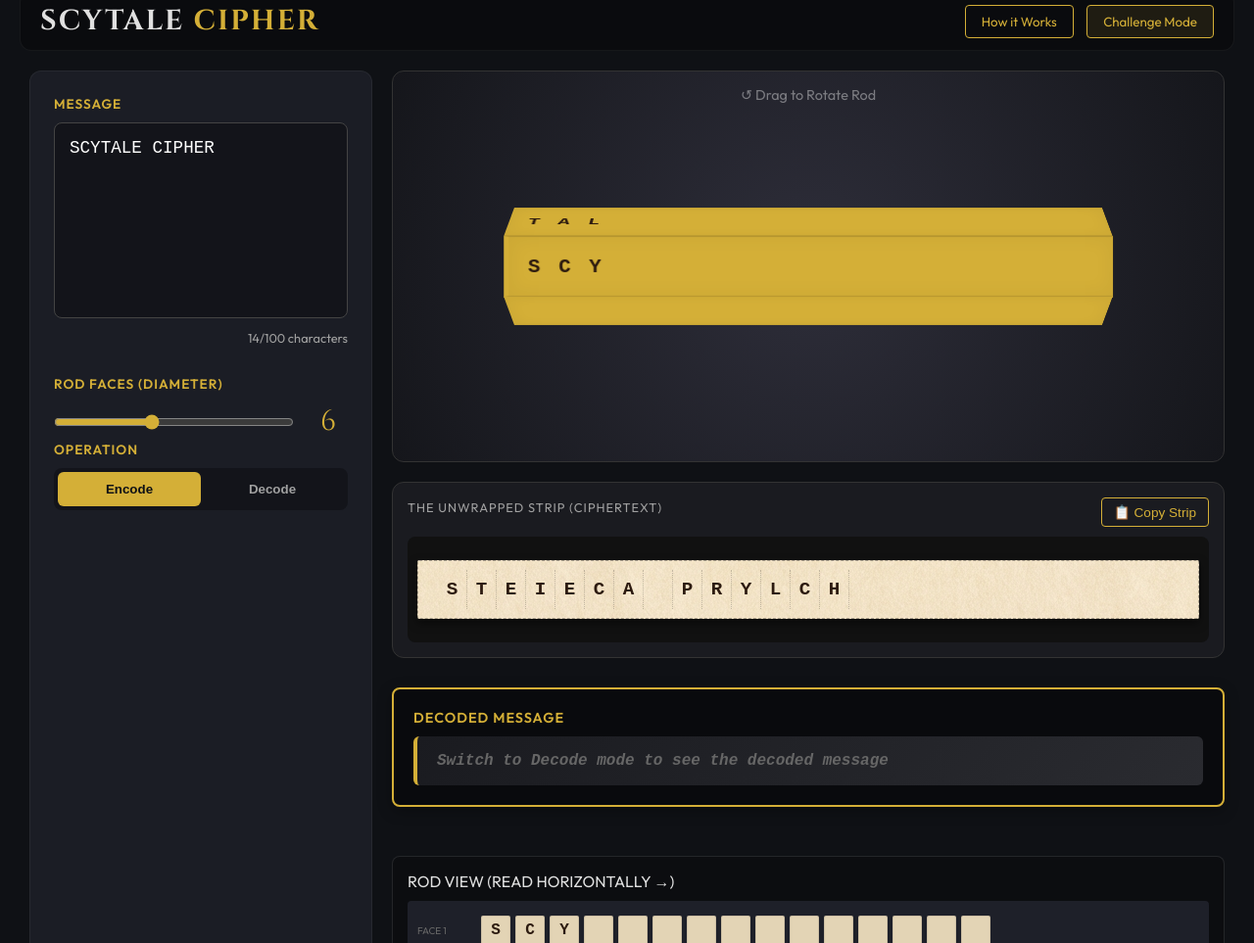
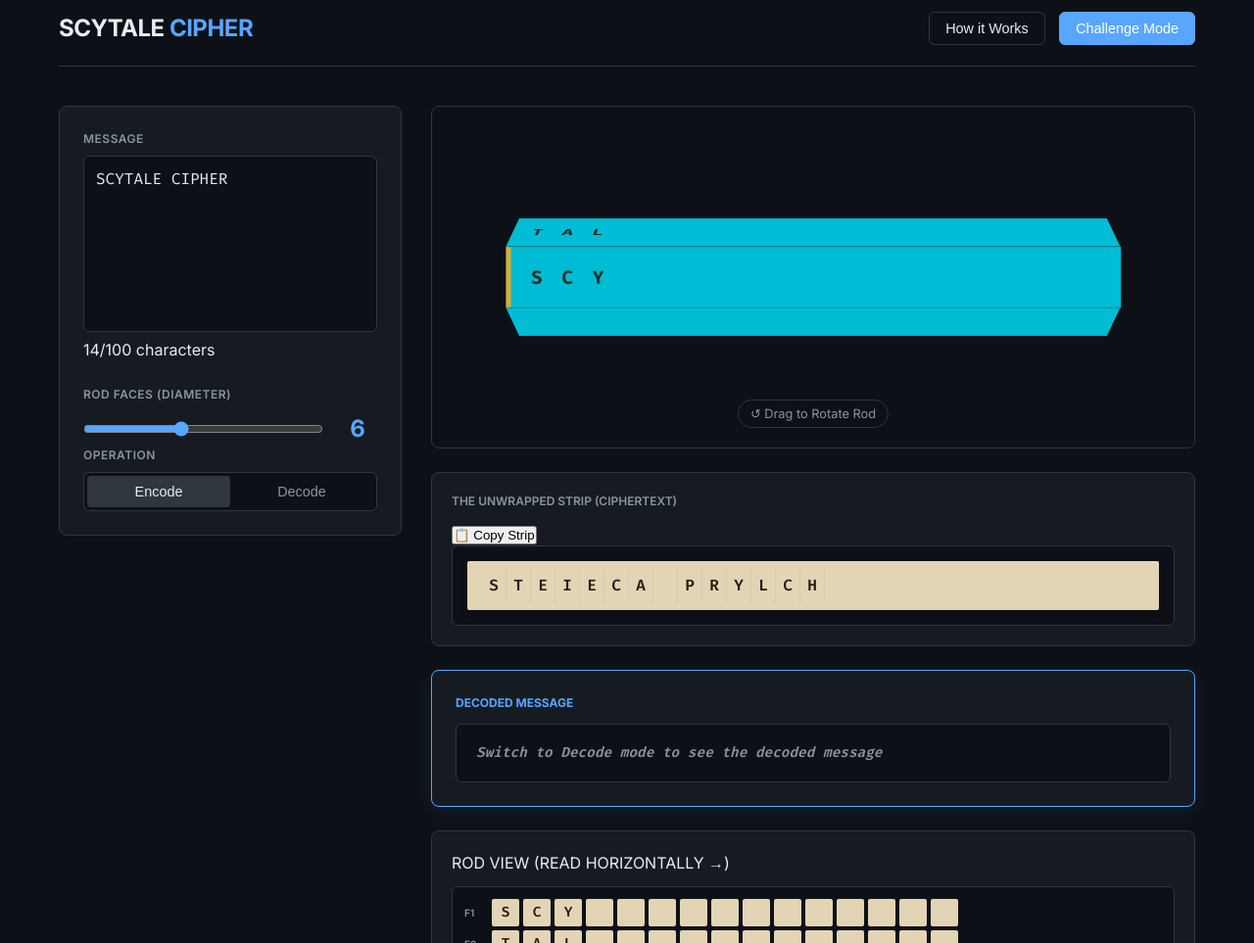
Before and after one commit to vladimirlopez/scytale-simulation, a website built with Vite: page index.html in a window 1280 px wide. Shown: the part 29-992 px from the top of the page at 98% size. Built offline with nearby package versions, Linux system fonts and the light colour scheme.

Commit message:
Change aesthetic to match 'The Thinking Experiment' blog theme

```diff
--- a/index.html
+++ b/index.html
@@ -9,7 +9,8 @@
   <title>Scytale Cipher | Intro to Cryptography</title>
   <link rel="preconnect" href="https://fonts.googleapis.com">
   <link rel="preconnect" href="https://fonts.gstatic.com" crossorigin>
-  <link href="https://fonts.googleapis.com/css2?family=Cinzel:wght@400;700&family=Outfit:wght@300;400;600&display=swap"
+  <link
+    href="https://fonts.googleapis.com/css2?family=Inter:wght@300;400;500;600;700&family=Fira+Code:wght@400;600&display=swap"
     rel="stylesheet">
   <link rel="stylesheet" href="./style.css">
 </head>
--- a/style.css
+++ b/style.css
@@ -1,17 +1,21 @@
 :root {
-    --bg-dark: #0f1115;
-    --bg-panel: rgba(30, 32, 40, 0.85);
-    --accent-gold: #d4af37;
-    --accent-gold-glow: rgba(212, 175, 55, 0.4);
-    --text-main: #e0e0e0;
-    --text-dim: #a0a0a0;
-    --font-display: 'Cinzel', serif;
-    --font-body: 'Outfit', sans-serif;
+    --bg-dark: #0d1117;
+    --bg-panel: #161b22;
+    --bg-input: #0d1117;
+    --accent-primary: #58a6ff;
+    /* GitHub Blue / Thinking Experiment Accent */
+    --accent-secondary: #00BCD4;
+    /* Teal Accent */
+    --text-main: #e6edf3;
+    --text-dim: #8b949e;
+    --border-color: #30363d;
+    --font-body: 'Inter', sans-serif;
+    --font-mono: 'Fira Code', monospace;
 
+    /* Rod Visuals */
     --rod-wood: #5D4037;
     --rod-wood-dark: #3E2723;
     --parchment-bg: #E3D4B5;
-    /* Fallback */
     --ink-color: #2c1a0f;
 }
 
@@ -29,12 +33,14 @@ body {
     overflow-y: auto;
     display: flex;
     flex-direction: column;
+    line-height: 1.5;
 }
 
 #app {
     width: 100%;
-    height: 100%;
-    padding: 20px;
+    max-width: 1200px;
+    margin: 0 auto;
+    padding: 40px 20px;
     display: flex;
     flex-direction: column;
 }
@@ -44,94 +50,101 @@ header {
     display: flex;
     justify-content: space-between;
     align-items: center;
-    margin-bottom: 20px;
-    padding: 10px 20px;
-    background: rgba(0, 0, 0, 0.3);
-    border-radius: 12px;
-    border: 1px solid rgba(255, 255, 255, 0.05);
+    margin-bottom: 40px;
+    padding-bottom: 20px;
+    border-bottom: 1px solid var(--border-color);
 }
 
 h1 {
-    font-family: var(--font-display);
-    font-size: 1.8rem;
-    letter-spacing: 2px;
+    font-weight: 700;
+    font-size: 1.5rem;
+    letter-spacing: -0.5px;
 }
 
 .accent {
-    color: var(--accent-gold);
+    color: var(--accent-primary);
 }
 
 .nav-btn {
     background: transparent;
-    border: 1px solid var(--accent-gold);
-    color: var(--accent-gold);
+    border: 1px solid var(--border-color);
+    color: var(--text-main);
     padding: 8px 16px;
-    font-family: var(--font-body);
-    border-radius: 4px;
+    font-size: 0.9rem;
+    font-weight: 500;
+    border-radius: 6px;
     cursor: pointer;
-    transition: all 0.3s ease;
+    transition: all 0.2s ease;
     margin-left: 10px;
 }
 
 .nav-btn:hover {
-    background: var(--accent-gold);
-    color: var(--bg-dark);
+    background: var(--border-color);
+    border-color: var(--text-dim);
 }
 
 .nav-btn.special {
-    background: rgba(212, 175, 55, 0.1);
+    background: var(--accent-primary);
+    border-color: var(--accent-primary);
+    color: white;
+}
+
+.nav-btn.special:hover {
+    filter: brightness(1.1);
 }
 
 /* Main Layout */
 main {
     display: grid;
     grid-template-columns: 350px 1fr;
-    gap: 20px;
+    gap: 30px;
     flex: 1;
-    min-height: 0;
-    padding: 0 10px;
 }
 
 .card {
     background: var(--bg-panel);
-    border-radius: 12px;
+    border-radius: 8px;
     padding: 24px;
-    border: 1px solid rgba(255, 255, 255, 0.05);
+    border: 1px solid var(--border-color);
     display: flex;
     flex-direction: column;
 }
 
 /* Controls */
 .controls-panel {
-    gap: 30px;
+    gap: 25px;
+    height: fit-content;
 }
 
 .input-group label,
 .setting label {
-    color: var(--accent-gold);
-    font-size: 0.85rem;
+    color: var(--text-dim);
+    font-size: 0.75rem;
     font-weight: 600;
-    margin-bottom: 10px;
+    margin-bottom: 8px;
     display: block;
-    letter-spacing: 1px;
+    text-transform: uppercase;
+    letter-spacing: 0.5px;
 }
 
 textarea {
     width: 100%;
-    height: 200px;
-    background: rgba(0, 0, 0, 0.3);
-    border: 1px solid #444;
-    border-radius: 8px;
-    padding: 15px;
-    color: #fff;
-    font-family: monospace;
-    font-size: 1.1rem;
+    height: 180px;
+    background: var(--bg-input);
+    border: 1px solid var(--border-color);
+    border-radius: 6px;
+    padding: 12px;
+    color: var(--text-main);
+    font-family: var(--font-mono);
+    font-size: 1rem;
     resize: none;
+    transition: border-color 0.2s;
 }
 
 textarea:focus {
     outline: none;
-    border-color: var(--accent-gold);
+    border-color: var(--accent-primary);
+    box-shadow: 0 0 0 3px rgba(88, 166, 255, 0.1);
 }
 
 .slider-container {
@@ -142,60 +155,62 @@ textarea:focus {
 
 input[type="range"] {
     flex: 1;
-    accent-color: var(--accent-gold);
+    accent-color: var(--accent-primary);
     cursor: pointer;
 }
 
 #diameter-value {
-    font-family: var(--font-display);
-    font-size: 1.8rem;
-    color: var(--accent-gold);
+    font-weight: 700;
+    font-size: 1.5rem;
+    color: var(--accent-primary);
     min-width: 40px;
     text-align: center;
 }
 
 .toggle-switch {
     display: flex;
-    background: rgba(0, 0, 0, 0.3);
-    border-radius: 8px;
-    padding: 4px;
+    background: var(--bg-input);
+    border: 1px solid var(--border-color);
+    border-radius: 6px;
+    padding: 3px;
 }
 
 .toggle-switch button {
     flex: 1;
     background: transparent;
     border: none;
-    padding: 10px;
+    padding: 8px;
     color: var(--text-dim);
     cursor: pointer;
-    border-radius: 6px;
-    font-weight: 600;
+    border-radius: 4px;
+    font-weight: 500;
+    font-size: 0.9rem;
+    transition: all 0.2s;
 }
 
 .toggle-switch button.active {
-    background: var(--accent-gold);
-    color: var(--bg-dark);
+    background: var(--border-color);
+    color: var(--text-main);
 }
 
 /* Visualization Panel */
 .visualization-panel {
     display: flex;
     flex-direction: column;
-    gap: 20px;
-    position: relative;
+    gap: 24px;
 }
 
 /* 3D Scene */
 .scene-3d {
-    min-height: 400px;
-    flex: none;
-    background: radial-gradient(circle at center, #2e2e3a 0%, #15161b 100%);
-    border-radius: 12px;
-    border: 1px solid #333;
+    min-height: 350px;
+    background: #0d1117;
+    background-image: radial-gradient(#30363d 0.5px, transparent 0.5px);
+    background-size: 20px 20px;
+    border-radius: 8px;
+    border: 1px solid var(--border-color);
     position: relative;
     overflow: hidden;
-    perspective: 1500px;
-    /* Better perspective for horizontal cylinder */
+    perspective: 1200px;
     display: flex;
     justify-content: center;
     align-items: center;
@@ -203,13 +218,17 @@ input[type="range"] {
 
 .rod-instructions {
     position: absolute;
-    top: 15px;
+    bottom: 20px;
     left: 50%;
     transform: translateX(-50%);
-    color: rgba(255, 255, 255, 0.4);
-    font-size: 0.9rem;
+    color: var(--text-dim);
+    font-size: 0.8rem;
     pointer-events: none;
     z-index: 10;
+    background: rgba(13, 17, 23, 0.8);
+    padding: 4px 12px;
+    border-radius: 20px;
+    border: 1px solid var(--border-color);
 }
 
 .scytale-wrapper {
@@ -217,8 +236,6 @@ input[type="range"] {
     transform-style: preserve-3d;
     width: 600px;
     height: 100px;
-    /* Base cylinder diameter approx */
-    /* We rotate the wrapper based on drag */
     transition: transform 0.1s linear;
 }
 
@@ -231,485 +248,243 @@ input[type="range"] {
     transform-style: preserve-3d;
 }
 
-/* Horizontal Faces */
-/* The cylinder is horizontal.
-   Axis of rotation is X?
-   Wait. The user rotates it to see the "back".
-   Standard rotation would be around X axis (tumbling) or Y axis (spinning like a top).
-   Horizontal rod spins around X-axis? No.
-   If Rod lies on X-axis (Left-Right).
-   Spinning it means rotating around X-axis.
-   So Faces are planes parallel to X-axis.
-*/
 .face {
     position: absolute;
-    /* Width = Rod Length */
     width: 100%;
-    /* Height = Face width */
     height: 60px;
-    /* Base height, dynamic */
-
-    background: #d4af37;
-    /* Force Visible Color */
-
-    /* Borders for strip definition */
-    border-top: 1px solid rgba(0, 0, 0, 0.15);
-    border-bottom: 1px solid rgba(0, 0, 0, 0.15);
-    box-shadow: inset 0 0 20px rgba(0, 0, 0, 0.05);
-
+    background: var(--accent-secondary);
+    border-top: 1px solid rgba(0, 0, 0, 0.1);
+    border-bottom: 1px solid rgba(0, 0, 0, 0.1);
     display: flex;
-    /* Flex direction row for text along the rod */
     flex-direction: row;
     align-items: center;
     padding-left: 10px;
-
-    font-family: 'Courier New', monospace;
-    font-weight: bold;
-    font-size: 20px;
+    font-family: var(--font-mono);
+    font-weight: 600;
+    font-size: 18px;
     color: var(--ink-color);
-
     overflow: hidden;
     backface-visibility: hidden;
-    /* Or visible? blocks back */
 }
 
-/* Text grid on face */
 .face-char {
     width: 30px;
-    /* Fixed char width */
     text-align: center;
-    /* Optional: cell borders */
 }
-
 
 /* Unwrapped Strip */
 .strip-view-container {
-    height: 180px;
-    background: #1a1b20;
-    border-radius: 12px;
-    border: 1px solid #333;
-    padding: 15px;
-    display: flex;
-    flex-direction: column;
+    background: var(--bg-panel);
+    border-radius: 8px;
+    border: 1px solid var(--border-color);
+    padding: 20px;
 }
 
 .strip-view-container label {
     color: var(--text-dim);
-    font-size: 0.8rem;
-    margin-bottom: 10px;
-    letter-spacing: 1px;
+    font-size: 0.75rem;
+    font-weight: 600;
+    text-transform: uppercase;
+    margin-bottom: 12px;
+    display: block;
 }
 
 .strip-track {
-    flex: 1;
-    background: #111;
-    border-radius: 8px;
+    background: var(--bg-input);
+    border-radius: 6px;
     overflow-x: auto;
-    overflow-y: hidden;
-    display: flex;
-    align-items: center;
-    padding: 0 10px;
-
-    /* Scrollbar styling */
-    scrollbar-width: thin;
-    scrollbar-color: var(--accent-gold) #111;
+    padding: 15px;
+    border: 1px solid var(--border-color);
 }
 
 .parchment-strip {
     display: flex;
-    background: url('/parchment.png');
     background-color: var(--parchment-bg);
-    height: 60px;
+    height: 50px;
     align-items: center;
-    padding: 0 20px;
+    padding: 0 15px;
     border-radius: 2px;
-    box-shadow: 0 4px 10px rgba(0, 0, 0, 0.5);
-    border: 1px dashed rgba(0, 0, 0, 0.3);
-
-    /* Simulate long strip */
+    box-shadow: 0 2px 8px rgba(0, 0, 0, 0.2);
     min-width: 100%;
 }
 
 .strip-char {
-    width: 30px;
-    height: 40px;
-    border-right: 1px dotted rgba(0, 0, 0, 0.2);
+    width: 25px;
+    height: 35px;
+    border-right: 1px dotted rgba(0, 0, 0, 0.1);
     display: flex;
     justify-content: center;
     align-items: center;
-    font-family: 'Courier New', monospace;
-    font-weight: bold;
-    font-size: 1.2rem;
-    white-space: pre;
+    font-family: var(--font-mono);
+    font-weight: 600;
+    font-size: 1rem;
     color: var(--ink-color);
     flex-shrink: 0;
 }
 
+/* Decoded Message */
+.decoded-message-container {
+    background: var(--bg-panel);
+    padding: 24px;
+    border-radius: 8px;
+    border: 1px solid var(--accent-primary);
+    box-shadow: 0 4px 20px rgba(88, 166, 255, 0.1);
+}
 
-/* Modal Styles (Same as before) */
-.modal {
-    position: fixed;
-    z-index: 1000;
-    top: 0;
-    left: 0;
-    width: 100%;
-    height: 100%;
-    background: rgba(0, 0, 0, 0.9);
+.decoded-message-container label {
+    color: var(--accent-primary);
+    font-size: 0.75rem;
+    font-weight: 700;
+    text-transform: uppercase;
+    margin-bottom: 12px;
+    display: block;
+}
+
+.decoded-message {
+    font-family: var(--font-mono);
+    font-size: 1.5rem;
+    font-weight: 600;
+    color: var(--text-main);
+    background: var(--bg-input);
+    padding: 15px 20px;
+    border-radius: 6px;
+    border: 1px solid var(--border-color);
+    min-height: 60px;
     display: flex;
-    justify-content: center;
     align-items: center;
 }
 
-.modal.hidden {
-    display: none;
+.decoded-message.empty {
+    color: var(--text-dim);
+    font-size: 0.9rem;
+    font-style: italic;
 }
 
-.modal-content {
-    background: #1e2029;
-    padding: 40px;
-    border: 1px solid var(--accent-gold);
+/* 2D Grid */
+.grid-view-container {
+    background: var(--bg-panel);
+    padding: 20px;
     border-radius: 8px;
-    max-width: 600px;
-    position: relative;
-}
-
-.close-modal {
-    position: absolute;
-    top: 10px;
-    right: 20px;
-    font-size: 2rem;
-    cursor: pointer;
-}
-
-h2 {
-    color: var(--accent-gold);
-    font-family: var(--font-display);
-    margin-bottom: 15px;
-}
-
-.challenge-code {
-    background: #000;
-    color: var(--accent-gold);
-    font-family: monospace;
-    font-size: 1.5rem;
-    padding: 20px;
-    text-align: center;
-    border: 1px solid #444;
-    margin: 20px 0;
-}
-
-#btn-submit-challenge {
-    background: var(--accent-gold);
-    border: none;
-    padding: 12px;
-    width: 100%;
-    font-weight: bold;
-    cursor: pointer;
-    margin-top: 10px;
-}
-
-@media (max-width: 900px) {
-    main {
-        grid-template-columns: 1fr;
-        overflow-y: scroll;
-    }
-
-    .visualization-panel {
-        min-height: 500px;
-    }
-}
-
-/* 2D Grid View */
-.grid-view-container {
-    background: rgba(0, 0, 0, 0.2);
-    padding: 15px;
-    border-radius: 8px;
-    border: 1px solid rgba(255, 255, 255, 0.1);
-    margin-top: 20px;
+    border: 1px solid var(--border-color);
 }
 
 .grid-content {
     display: flex;
     flex-direction: column;
-    gap: 5px;
-    margin-top: 10px;
-    background: #1e2029;
-    /* Dark paper */
-    padding: 10px;
-    border-radius: 4px;
+    gap: 4px;
+    margin-top: 12px;
+    background: var(--bg-input);
+    padding: 12px;
+    border-radius: 6px;
+    border: 1px solid var(--border-color);
     overflow-x: auto;
 }
 
 .grid-row {
     display: flex;
-    gap: 5px;
-    border-bottom: 1px dotted rgba(255, 255, 255, 0.1);
-    padding: 5px 0;
+    gap: 4px;
+}
+
+.grid-row::before {
+    content: "F" attr(data-face);
+    color: var(--text-dim);
+    font-size: 10px;
+    width: 24px;
+    display: flex;
+    align-items: center;
+    font-weight: 600;
 }
 
 .grid-cell {
-    width: 30px;
-    height: 30px;
+    width: 28px;
+    height: 28px;
     display: flex;
     justify-content: center;
     align-items: center;
     background: var(--parchment-bg);
-    /* Match parchment logic */
     color: var(--ink-color);
-    font-family: 'Courier New', monospace;
-    font-weight: bold;
-    border: 1px solid rgba(0, 0, 0, 0.1);
+    font-family: var(--font-mono);
+    font-weight: 600;
+    font-size: 0.9rem;
     border-radius: 2px;
 }
 
-/* Highlight first column */
 .grid-cell.first-col {
-    border-color: var(--accent-gold);
-    background-color: #f0e6d2;
-    /* Slightly brighter parchment */
-    box-shadow: 0 0 5px rgba(212, 175, 55, 0.3);
-}
-
-/* Add row label? */
-.grid-row::before {
-    content: "FACE " attr(data-face);
-    color: #666;
-    font-size: 10px;
-    width: 60px;
-    display: flex;
-    align-items: center;
-}
-
-/* Decoded Message Display */
-.decoded-message-container {
-    background: rgba(0, 0, 0, 0.4);
-    padding: 20px;
-    border-radius: 8px;
-    border: 2px solid var(--accent-gold);
-    box-shadow: 0 4px 15px rgba(0, 0, 0, 0.3);
-    margin: 10px 0;
-}
-
-.decoded-message-container label {
-    color: var(--accent-gold);
-    font-size: 0.9rem;
-    font-weight: 600;
-    letter-spacing: 1px;
-    margin-bottom: 10px;
-    display: block;
-}
-
-.decoded-message {
-    font-family: 'Courier New', monospace;
-    font-size: 1.8rem;
-    font-weight: bold;
-    color: #fff;
-    background: linear-gradient(135deg, #1a1b20 0%, #2a2b30 100%);
-    padding: 15px 20px;
-    border-radius: 6px;
-    letter-spacing: 3px;
-    min-height: 50px;
-    display: flex;
-    align-items: center;
-    border-left: 4px solid var(--accent-gold);
-}
-
-.decoded-message.empty {
-    color: #666;
-    font-style: italic;
-    font-size: 1rem;
-    letter-spacing: normal;
-}
-
-/* Character Counter */
-.char-counter {
-    color: var(--text-dim);
-    font-size: 0.8rem;
-    margin-top: 8px;
-    text-align: right;
-}
-
-.char-counter.warning {
-    color: #f0ad4e;
-}
-
-.char-counter.error {
-    color: #d9534f;
-    font-weight: bold;
-}
-
-/* Strip Header with Copy Button */
-.strip-header {
-    display: flex;
-    justify-content: space-between;
-    align-items: center;
-    margin-bottom: 10px;
-}
-
-.copy-btn {
-    background: transparent;
-    border: 1px solid var(--accent-gold);
-    color: var(--accent-gold);
-    padding: 6px 12px;
-    font-size: 0.85rem;
-    border-radius: 4px;
-    cursor: pointer;
-    transition: all 0.3s ease;
-}
-
-.copy-btn:hover {
-    background: var(--accent-gold);
-    color: var(--bg-dark);
-}
-
-.copy-btn.copied {
-    background: #28a745;
-    border-color: #28a745;
+    background-color: var(--accent-primary);
     color: white;
 }
 
-/* Challenge Game Styles */
-.challenge-game {
+/* Modals */
+.modal {
+    background: rgba(13, 17, 23, 0.95);
+}
+
+.modal-content {
+    background: var(--bg-panel);
+    border: 1px solid var(--border-color);
+    color: var(--text-main);
+    padding: 32px;
+    box-shadow: 0 20px 50px rgba(0, 0, 0, 0.5);
     max-width: 650px;
 }
 
-.game-progress {
-    display: flex;
-    justify-content: space-between;
-    background: rgba(0, 0, 0, 0.3);
-    padding: 12px 20px;
-    border-radius: 8px;
+.modal-content h2 {
+    font-size: 1.5rem;
     margin-bottom: 20px;
+    color: var(--accent-primary);
 }
 
-.progress-label,
-.score-label {
-    font-size: 1rem;
+.modal-content h3 {
+    font-size: 1.1rem;
+    margin: 20px 0 10px;
+}
+
+.modal-content p {
+    margin-bottom: 15px;
     color: var(--text-main);
 }
 
-.progress-label span,
-.score-label span {
-    color: var(--accent-gold);
-    font-weight: bold;
+.close-modal {
+    color: var(--text-dim);
 }
 
-.challenge-input-group {
-    display: flex;
-    gap: 10px;
-    margin: 15px 0;
+.close-modal:hover {
+    color: var(--text-main);
+}
+
+/* Challenge Mode */
+.challenge-code {
+    background: var(--bg-input);
+    border: 1px solid var(--border-color);
+    color: var(--accent-secondary);
+    font-family: var(--font-mono);
+    border-radius: 6px;
 }
 
 .challenge-input-group input {
-    flex: 1;
-    padding: 12px;
-    font-size: 1rem;
-    border: 1px solid #444;
-    border-radius: 4px;
-    background: rgba(0, 0, 0, 0.3);
+    background: var(--bg-input);
+    border: 1px solid var(--border-color);
+    border-radius: 6px;
     color: white;
 }
 
-.challenge-input-group button {
-    background: var(--accent-gold);
-    border: none;
-    padding: 12px 24px;
-    font-weight: bold;
-    cursor: pointer;
-    border-radius: 4px;
+.game-progress {
+    background: var(--bg-input);
 }
 
-.challenge-feedback {
-    padding: 12px;
-    border-radius: 6px;
-    margin: 10px 0;
+/* Footer */
+footer {
+    margin-top: 60px;
+    padding: 30px;
     text-align: center;
+    border-top: 1px solid var(--border-color);
+    color: var(--text-dim);
+    font-size: 0.85rem;
 }
 
-.challenge-feedback.incorrect {
-    background: rgba(217, 83, 79, 0.2);
-    border: 1px solid #d9534f;
-    color: #f5a5a3;
+/* Responsive */
+@media (max-width: 900px) {
+    main {
+        grid-template-columns: 1fr;
+    }
 }
-
-.challenge-success {
-    text-align: center;
-    padding: 20px;
-    background: rgba(40, 167, 69, 0.1);
-    border: 1px solid #28a745;
-    border-radius: 8px;
-    margin-top: 15px;
-}
-
-.challenge-success h3 {
-    color: #28a745;
-    margin-bottom: 10px;
-}
-
-.next-btn {
-    background: var(--accent-gold);
-    border: none;
-    padding: 12px 24px;
-    font-weight: bold;
-    cursor: pointer;
-    border-radius: 4px;
-    margin-top: 10px;
-}
-
-.game-complete {
-    text-align: center;
-    padding: 30px;
-    background: linear-gradient(135deg, rgba(212, 175, 55, 0.1), rgba(212, 175, 55, 0.05));
-    border: 2px solid var(--accent-gold);
-    border-radius: 12px;
-    margin-top: 20px;
-}
-
-.game-complete h3 {
-    font-size: 1.5rem;
-    margin-bottom: 10px;
-}
-
-.game-complete p {
-    font-size: 1.2rem;
-    margin-bottom: 20px;
-}
-
-.game-complete-buttons {
-    display: flex;
-    gap: 15px;
-    justify-content: center;
-}
-
-.game-complete-buttons button {
-    padding: 12px 24px;
-    font-weight: bold;
-    cursor: pointer;
-    border-radius: 4px;
-    border: none;
-}
-
-.reset-btn {
-    background: transparent;
-    border: 1px solid var(--accent-gold) !important;
-    color: var(--accent-gold);
-}
-
-/* Footer Styles */
-footer {
-    margin-top: 40px;
-    padding: 20px;
-    text-align: center;
-    border-top: 1px solid rgba(255, 255, 255, 0.05);
-    color: var(--text-dim);
-    font-size: 0.9rem;
-}
-
-footer p {
-    opacity: 0.7;
-    transition: opacity 0.3s ease;
-}
-
-footer p:hover {
-    opacity: 1;
-}
```
